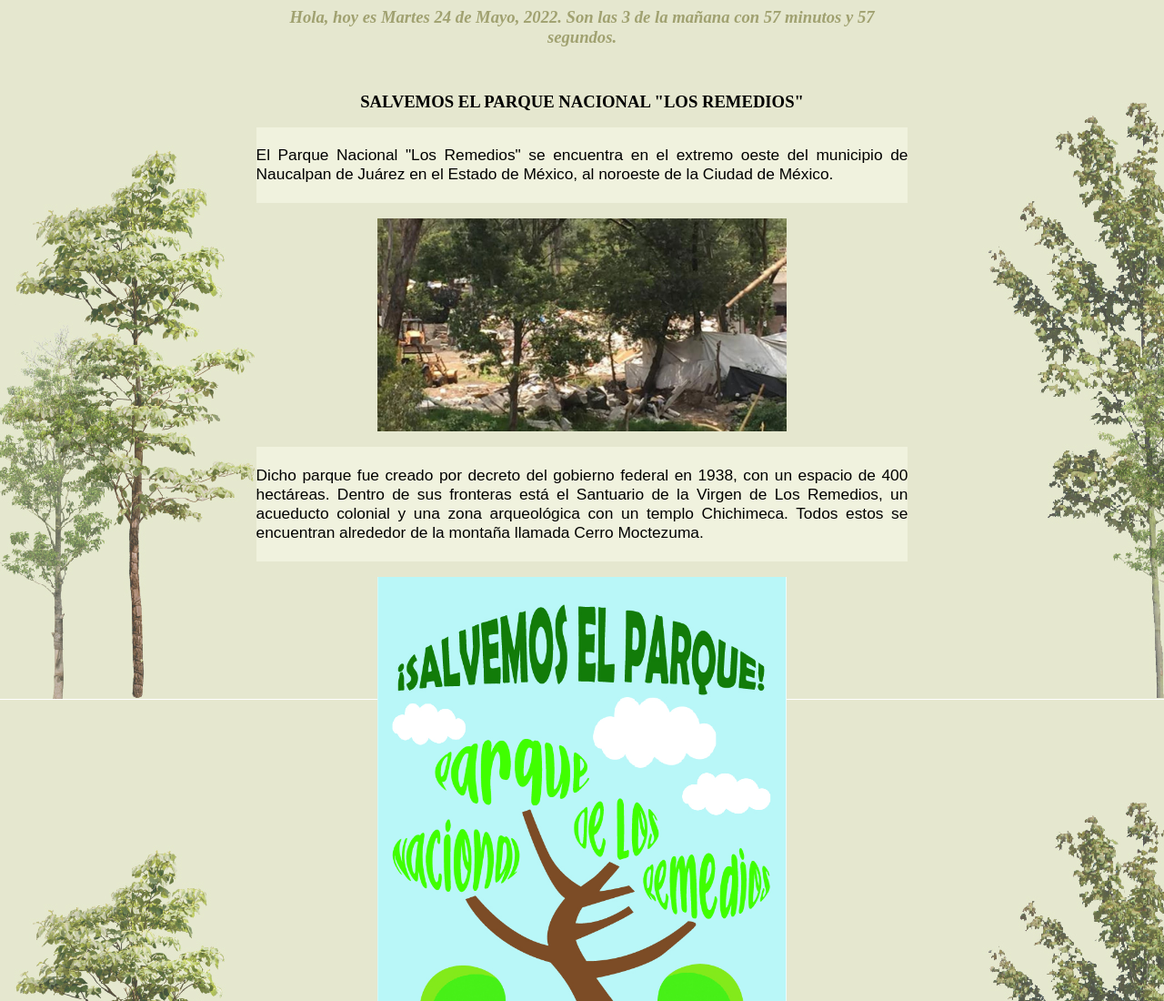
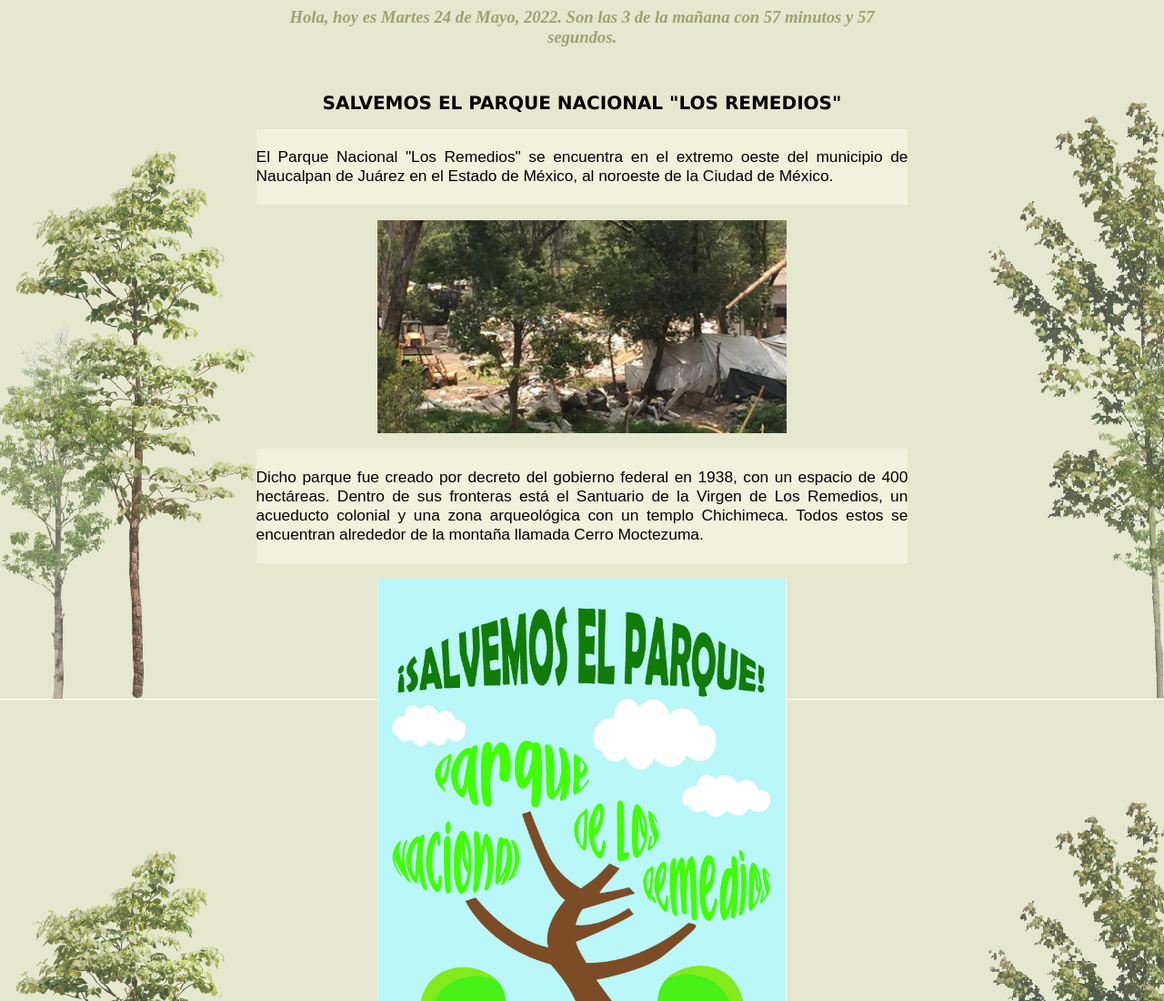
Before and after one commit to ParqueLosRemedios/PreservarLosRemedios, a plain HTML site: page index.html in a window 1280 px wide. Shown: the top 1100 px of the page at 91% size. Drawn offline with Linux system fonts and the light colour scheme.

Commit message:
Update index.html

```diff
--- a/index.html
+++ b/index.html
@@ -8,7 +8,7 @@
 body{margin-left:22%; margin-right:22%;}
 h1{color:#A0A170; font-style:italic; font-size:14pt; text-align:center;}
  p{font-size:13pt; color:black; background-color:#F0F2DE; text-align:justify;}
- h{color:black; font-size:14pt; text-align:center;}
+ h{color:black; font-size:15pt; text-align:center;}
  h2{font-size:13pt; color:#53572A; text-align:center;}
  h3{font-size:10pt; color:#A0A170; font-style:italic; text-align:center}
  h4{font-size:12pt; color:#A0A170; font-style:italic; text-align:center}
@@ -133,7 +133,9 @@ h1{color:#A0A170; font-style:italic; font-size:14pt; text-align:center;}
 
 <body>
 
+<tr><td><font face="Lucida Sans">
 <h><b>SALVEMOS EL PARQUE NACIONAL "LOS REMEDIOS"</b></h>
+</tr></td>
 
 <p>
 <br>
```
